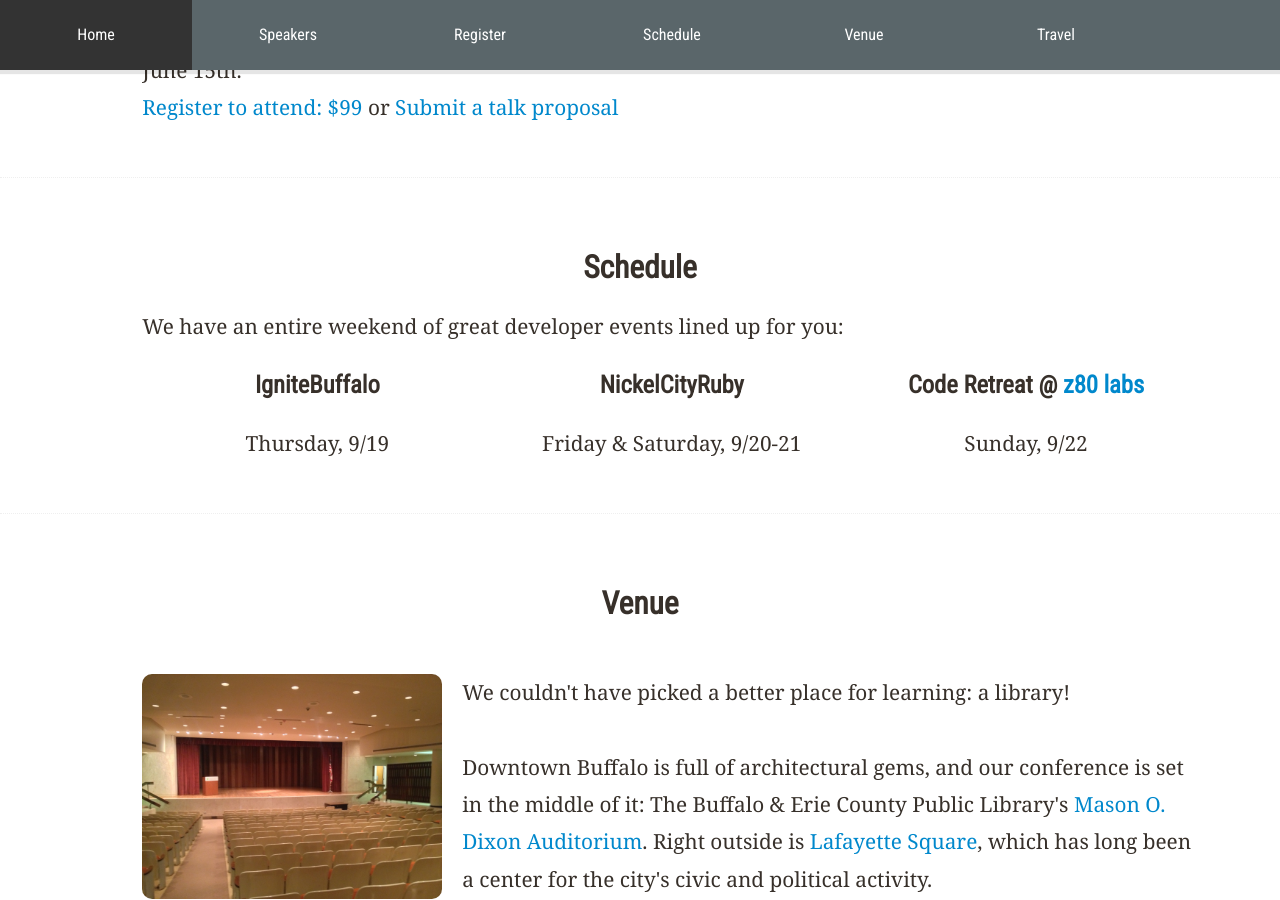
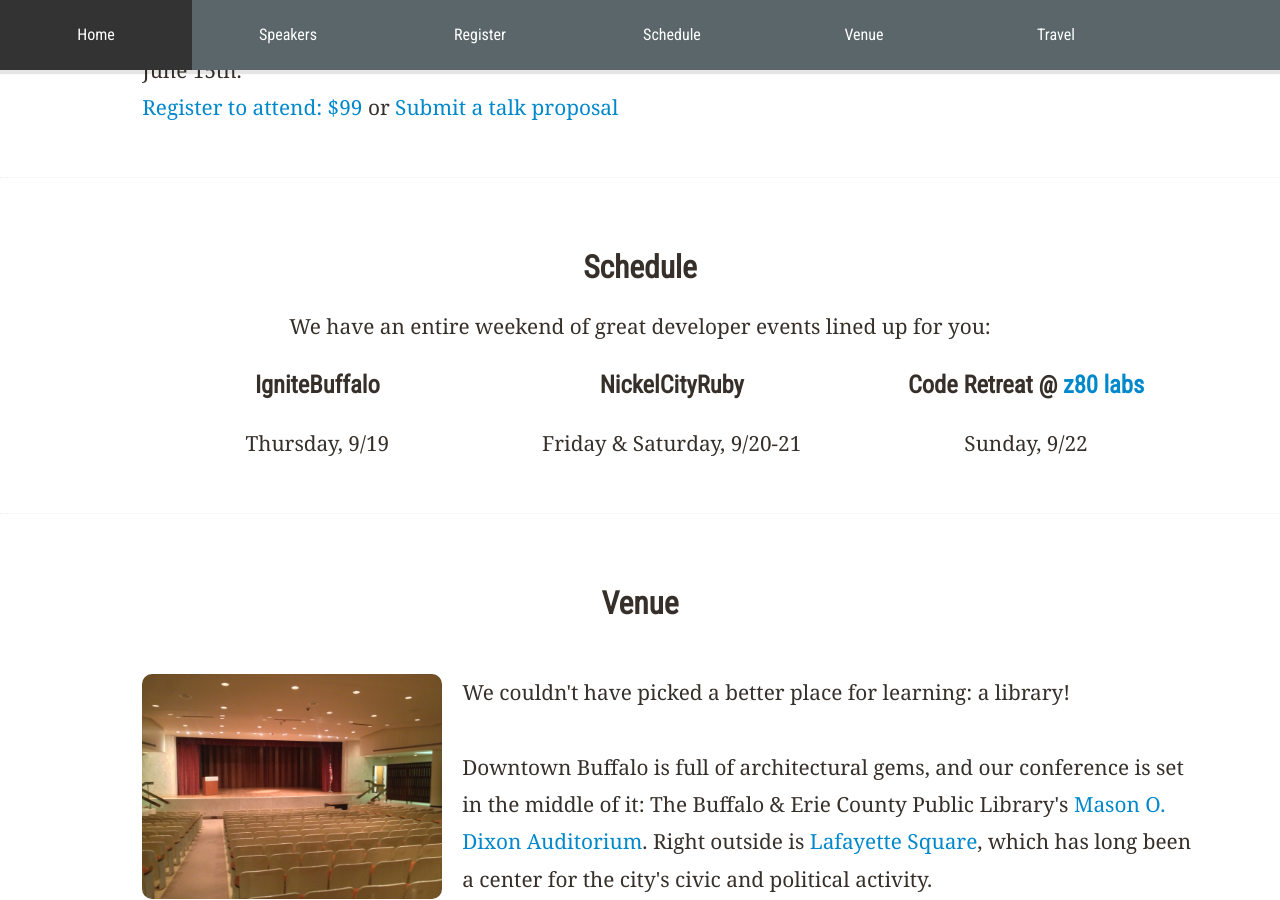
Before and after one commit to nysmakers/nysmakers.github.io, a Jekyll site: the page built from 2013/index.html, in a window 1280 px wide and 900 px high, scrolled down 1445 px. Built offline with Jekyll 4.4.1, drawn with Linux system fonts in a browser that asks for light colours.

Commit message:
centering schedule text.

```diff
--- a/2013/index.html
+++ b/2013/index.html
@@ -44,8 +44,8 @@
 </section>
 
 <section class="row-fluid" id="schedule">
-  <h2 class="span10 offset1">Schedule</h2>
-  <p class="span10 offset1">
+  <h2 class="text-center">Schedule</h2>
+  <p class="text-center">
     We have an entire weekend of great developer events lined up for you:
   </p>
   <ul class="span10 offset1">
```
